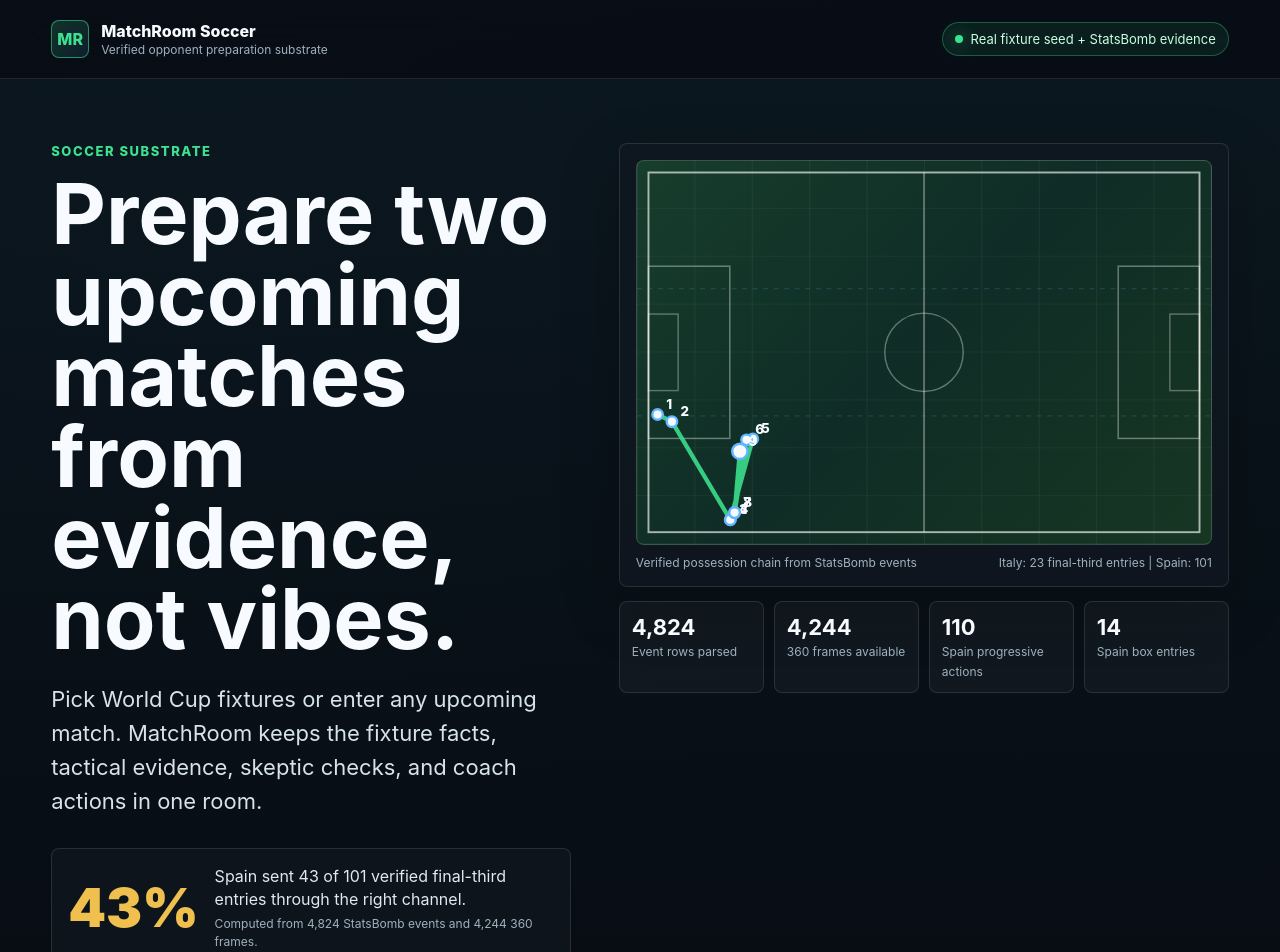
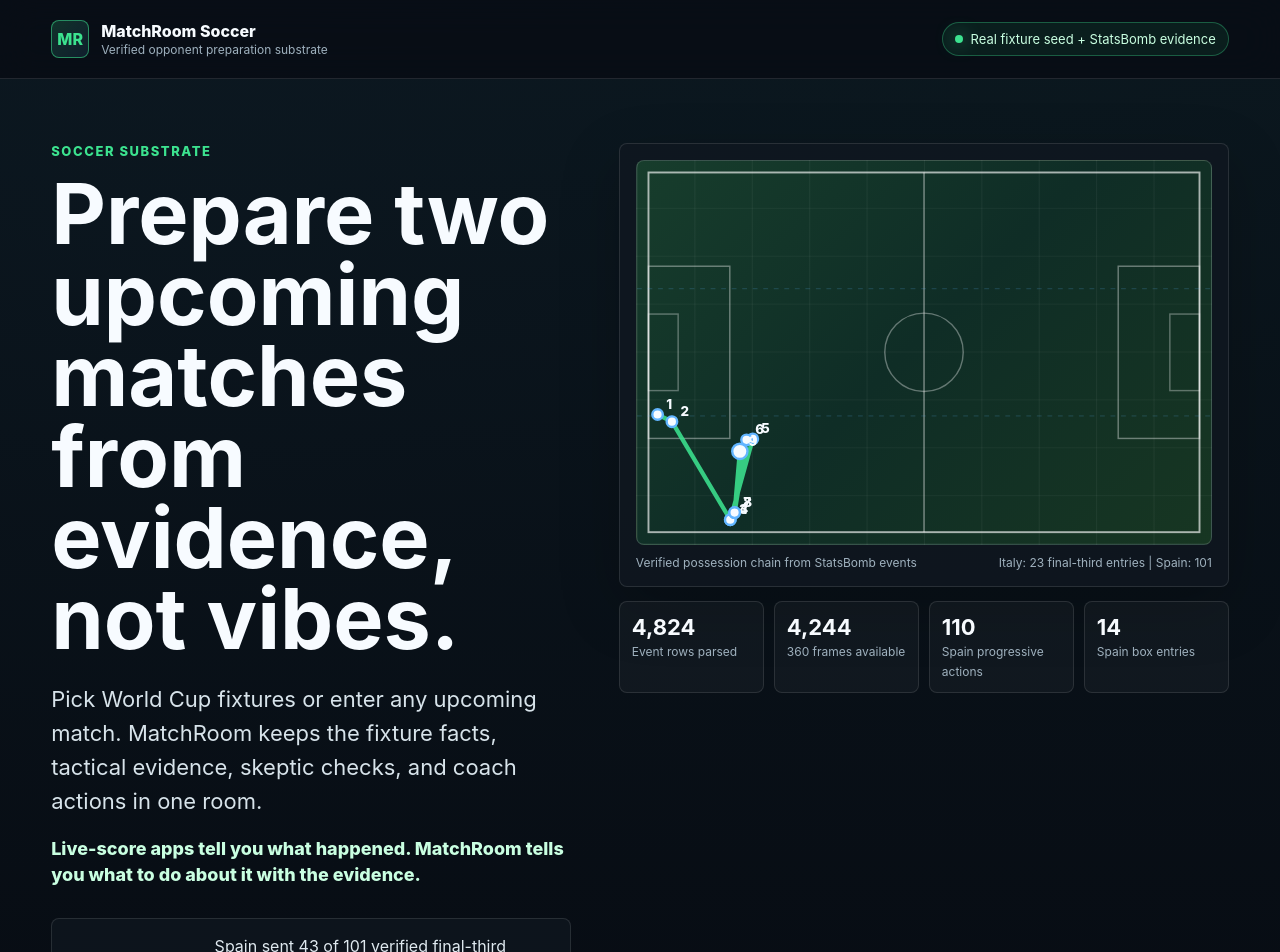
Before and after one commit to mrrCarter/matchroom-soccer-substrate, a Next.js app: page / in a window 1280 px wide. Shown: the top 952 px of the page. Built offline with nearby package versions, Linux system fonts and the light colour scheme.

Commit message:
ci: fix soccer Omar gate and landing copy

```diff
--- a/app/globals.css
+++ b/app/globals.css
@@ -159,6 +159,15 @@ h1 {
   line-height: 1.55;
   margin: 22px 0 0;
   max-width: 690px;
+}
+
+.contrast-line {
+  max-width: 660px;
+  margin: 18px 0 0;
+  color: #c9ffe1;
+  font-size: clamp(15px, 1.55vw, 18px);
+  font-weight: 760;
+  line-height: 1.45;
 }
 
 .stat-ribbon {
--- a/app/page.tsx
+++ b/app/page.tsx
@@ -34,6 +34,10 @@ export default async function Home() {
             Pick World Cup fixtures or enter any upcoming match. MatchRoom keeps the fixture facts,
             tactical evidence, skeptic checks, and coach actions in one room.
           </p>
+          <p className="contrast-line">
+            Live-score apps tell you what happened. MatchRoom tells you what to do about it
+            with the evidence.
+          </p>
           <div className="stat-ribbon">
             <div className="stat-number">{summary.openingStat.value}</div>
             <div className="stat-copy">
```
Also changed, not shown: 1 other file (tests, documents, lock files or other folders).
